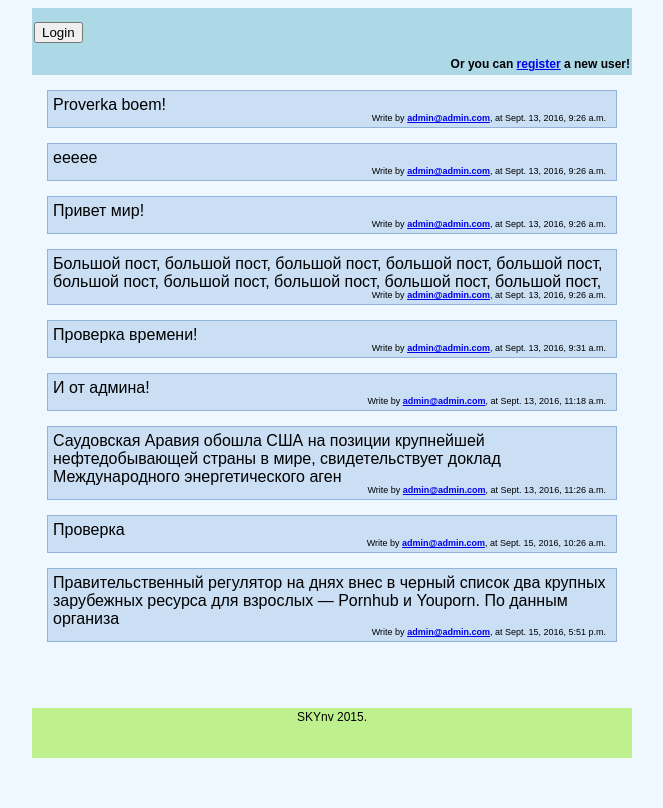
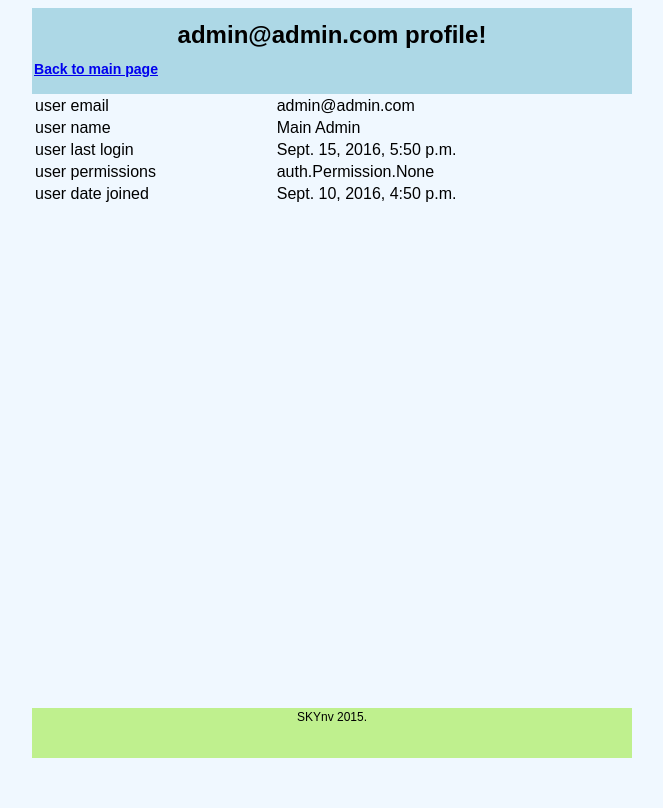
Before and after one commit to SKYnv/mblog, a Django app: a page that uses templates/mblog/base.html in a window 1280 px wide. Shown: the whole page, without its empty margins (316-979 px from the left). Run offline with Django 3.2, Linux system fonts and the light colour scheme; data comes from the database, SQL or seed files in the repository; both versions use the stored data as it was after the commit.

Commit message:
Add user profile and clean code

```diff
--- a/blog/urls.py
+++ b/blog/urls.py
@@ -18,9 +18,11 @@ from django.contrib import admin
 from mblog import views
 
 urlpatterns = [
-    url(r'^admin/', admin.site.urls),
+    url(r'^_admin/', admin.site.urls),
     url(r'^$', views.index, name="index"),
     url(r'^_reg/', views.register_user, name='reg'),
     url(r'^_exit/', views.user_logout),
+    url(r'^(?P<user_name>[a-zA-Z0-9@.]+/profile)', views.userprofile),
     url(r'^(?P<user_name>[a-zA-Z0-9@.]+)', views.search),
+
 ]
--- a/mblog/views.py
+++ b/mblog/views.py
@@ -26,13 +26,21 @@ def getpost(request):
             return HttpResponseRedirect('/')
 
 
+def userprofile(request, user_name):
+    try:
+        user_name = user_name.replace('/profile','')
+        user = User.objects.get(username=user_name)
+    except:
+        pass
+    return render(request, 'mblog/userprofile.html', {'user': user, })
+
+
 def search(request, user_name):
     user = request.user
     post_autor = User.objects.get(username=user_name)
-    template = loader.get_template('mblog/userposts.html')
-    user_posts = UserPost.objects.filter(post_user=post_autor)[:10]
-    context = RequestContext(request, {'user_posts': user_posts, 'user': user})
-    return HttpResponse(template.render(context))
+    user_posts = UserPost.objects.filter(post_user=post_autor)
+    user_posts = user_posts.order_by('-post_date')[:10]
+    return render(request, 'mblog/userposts.html', {'user_posts': user_posts, 'user': user, 'autor': post_autor})
 
 
 def index(request):
--- a/templates/mblog/userposts.html
+++ b/templates/mblog/userposts.html
@@ -11,6 +11,11 @@
     </script>
 {% endblock %}
 
+{% block header %}
+    <div align="center"><h2>10 last post created by, <a href="{{ autor }}/profile">{{ autor }}</a>.</h2></div>
+    <p><h3><a href="/">Back to main page.</a></h3></p>
+{% endblock %}
+
 {% block content %}
     {% for post in user_posts %}
         <div class="comment">
--- /dev/null
+++ b/templates/mblog/userprofile.html
@@ -0,0 +1,37 @@
+{% extends "mblog/base.html" %}
+
+{% block title %}
+    {{ user.username }} profile!
+{% endblock %}
+{% block header %}
+    <div align="center"><h1> {{ user.username }} profile!</h1></div>
+    <h3><a href="/">Back to main page</a></h3>
+{% endblock %}
+
+{% block content %}
+    <table >
+        <tr>
+            <td>user email</td>
+            <td>{{ user.username }}</td>
+        </tr>
+        <tr>
+            <td>user name</td>
+            <td>{{ user.first_name }} {{ user.last_name }}</td>
+        </tr>
+
+        <tr>
+            <td>user last login</td>
+            <td>{{ user.last_login }}</td>
+        </tr>
+
+        <tr>
+            <td>user permissions</td>
+            <td>{{ user.user_permissions }}</td>
+        </tr>
+        <tr>
+            <td>user date joined</td>
+            <td>{{ user.date_joined }}</td>
+        </tr>
+
+    </table>
+{% endblock %}
```
Also changed, not shown: db.sqlite3, mblog/signals.py (deleted).
